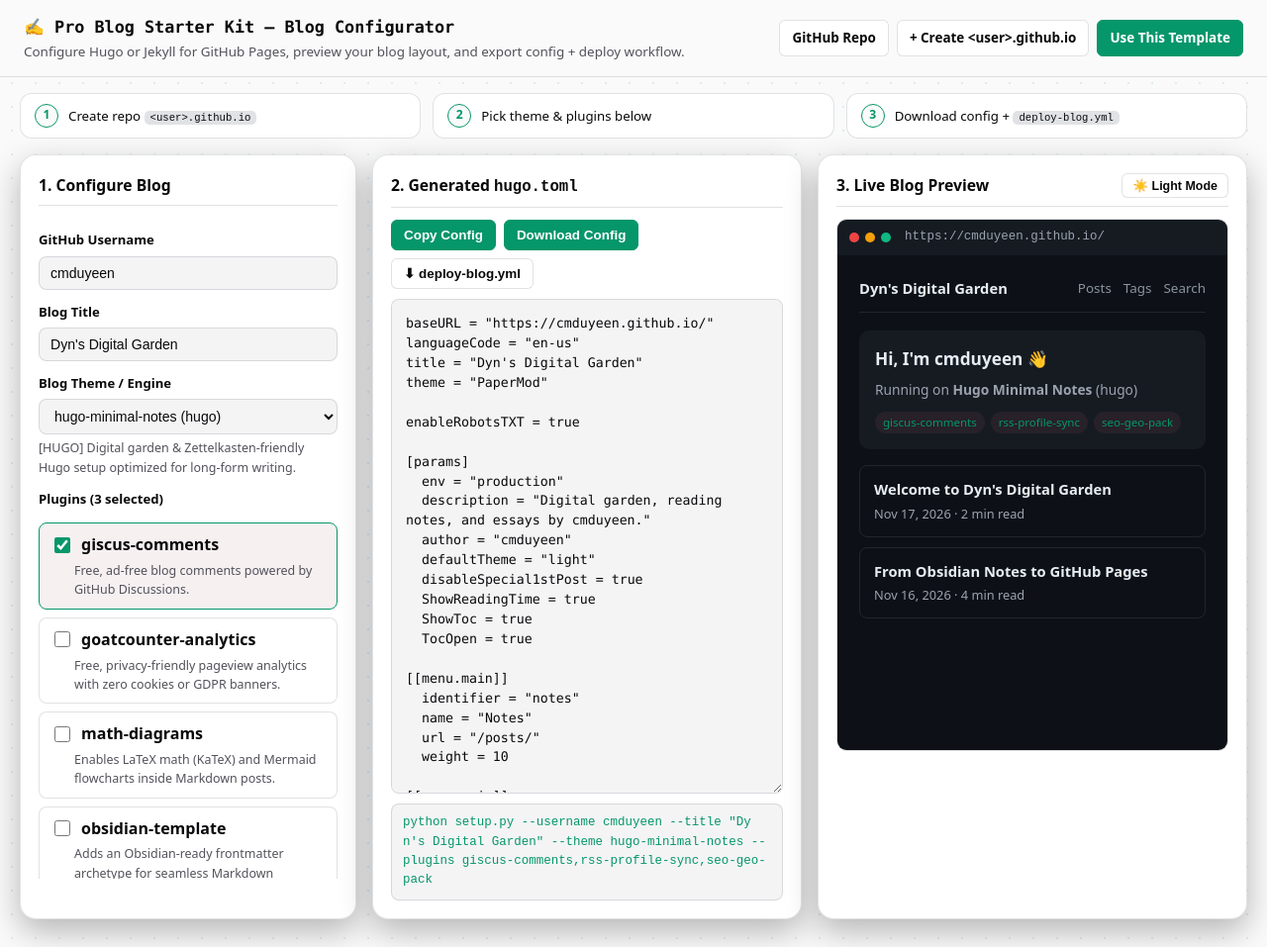
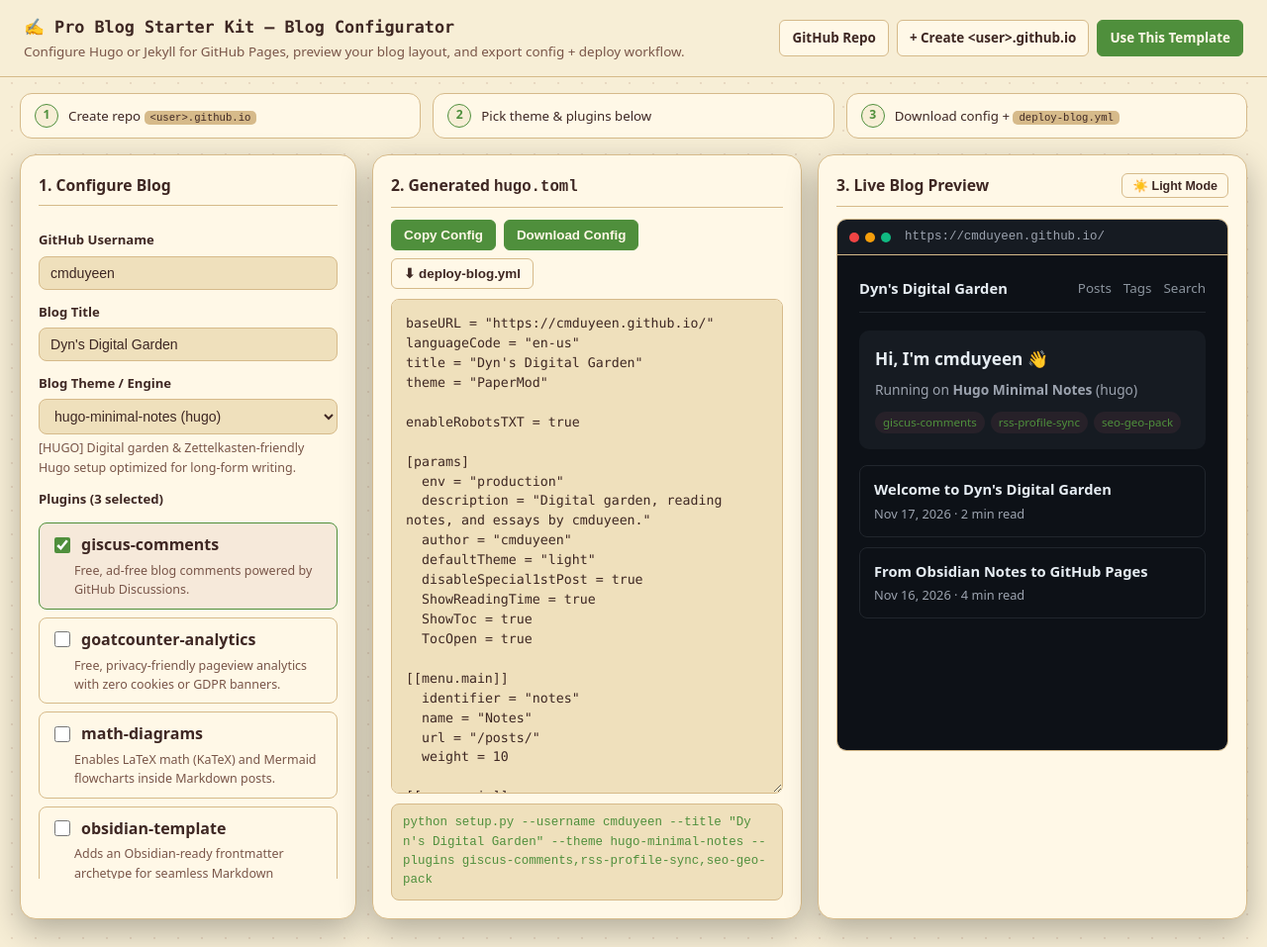
Before and after one commit to cmduyeen/pro-blog-starter-kit, a plain HTML site: page docs/index.html in a window 1280 px wide. Shown: the whole page at 99% size. Drawn offline with Linux system fonts and the light colour scheme.

Commit message:
style: sync Stardew Valley Cozy theme with ~/dyn

```diff
--- a/docs/index.html
+++ b/docs/index.html
@@ -28,33 +28,33 @@
   </script>
   <style>
     :root {
-      color-scheme: dark;
-      --bg: #07080a;
-      --panel: #0d1015;
-      --border: rgba(56, 189, 248, 0.16);
-      --text: #f4f4f5;
-      --muted: #8b949e;
-      --accent: #10b981;
-      --accent-hover: #34d399;
-      --blue: #38bdf8;
-      --code-bg: #050608;
-      --btn-text: #04130d;
-      --grid-dot: rgba(56, 189, 248, 0.11);
+      color-scheme: light;
+      --bg: #f7eed6;
+      --panel: #fff8e7;
+      --border: #d6ba8a;
+      --text: #3e2723;
+      --muted: #795548;
+      --accent: #4f8f3c;
+      --accent-hover: #3f782e;
+      --blue: #b45309;
+      --code-bg: #efe0bc;
+      --btn-text: #fff8e7;
+      --grid-dot: rgba(143, 86, 59, 0.14);
     }
-    @media (prefers-color-scheme: light) {
+    @media (prefers-color-scheme: dark) {
       :root {
-        color-scheme: light;
-        --bg: #fafafa;
-        --panel: #ffffff;
-        --border: rgba(15, 23, 42, 0.12);
-        --text: #09090b;
-        --muted: #52525b;
-        --accent: #059669;
-        --accent-hover: #047857;
-        --blue: #0284c7;
-        --code-bg: #f4f4f5;
-        --btn-text: #ffffff;
-        --grid-dot: rgba(2, 132, 199, 0.12);
+        color-scheme: dark;
+        --bg: #1f1916;
+        --panel: #2a221d;
+        --border: #5c4332;
+        --text: #f5ebd6;
+        --muted: #a69076;
+        --accent: #7ec850;
+        --accent-hover: #96d96c;
+        --blue: #eab308;
+        --code-bg: #362c25;
+        --btn-text: #1f1916;
+        --grid-dot: rgba(156, 113, 81, 0.14);
       }
     }
     * { box-sizing: border-box; }
```
